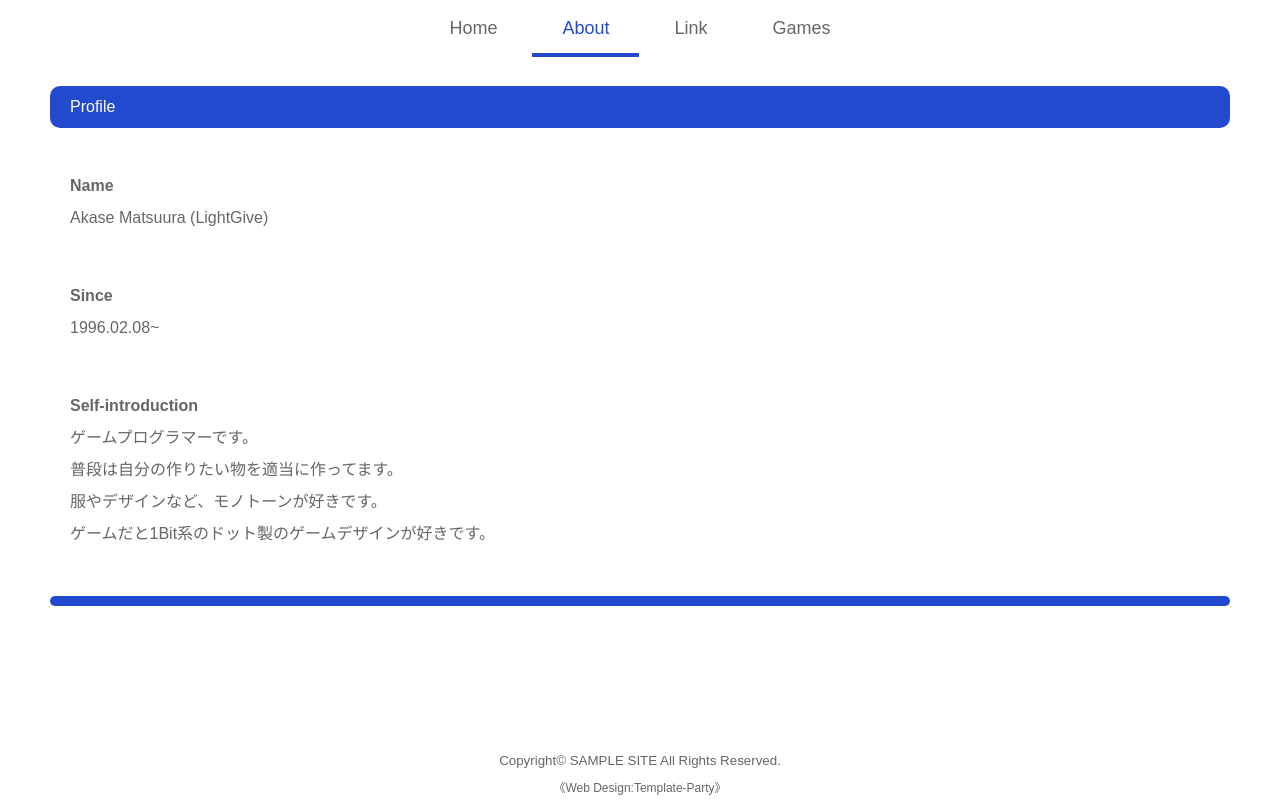
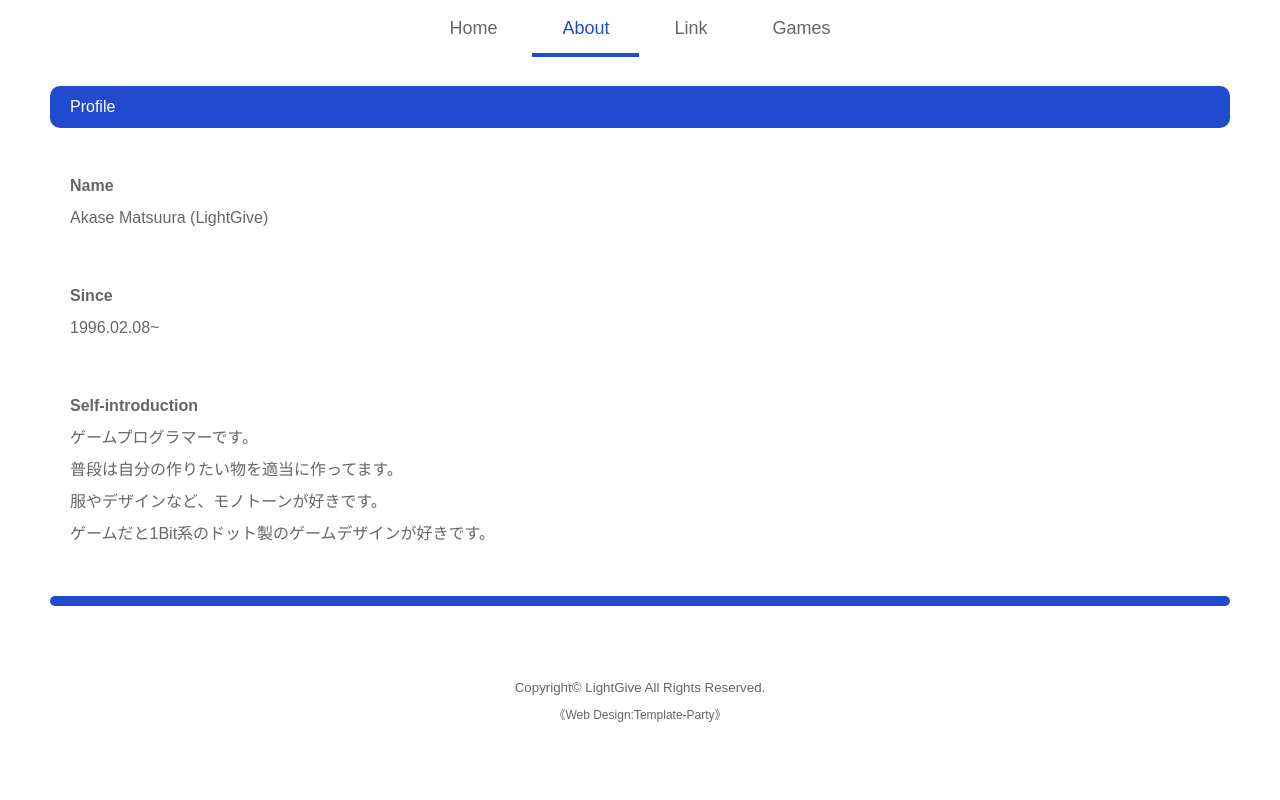
Before and after one commit to LightGive/MyPage, a plain HTML site: page about.html in a window 1280 px wide. Shown: the part 492-1292 px from the top of the page. After the commit the page ends 1219 px from the top, so only its background shows below. Drawn offline with Linux system fonts and the light colour scheme.

Commit message:
細かいページのレイアウト修正

```diff
--- a/about.html
+++ b/about.html
@@ -62,19 +62,13 @@
 	ゲームだと1Bit系のドット製のゲームデザインが好きです。<br>
 	<br>
 </p>
-
 <h2></h2>
-<p>
-	<br>
-
-	<br>
-</p>
-
+</section>
 </div>
 <!--/contents-->
 
 <footer>
-<small>Copyright&copy; <a href="index.html">SAMPLE SITE</a> All Rights Reserved.</small>
+<small>Copyright&copy; <a href="index.html">LightGive</a> All Rights Reserved.</small>
 <span class="pr">《<a href="https://template-party.com/" target="_blank">Web Design:Template-Party</a>》</span>
 </footer>
 
```
Also changed, not shown: games.html (+2 -10 lines), link.html (+1 -1 lines).
